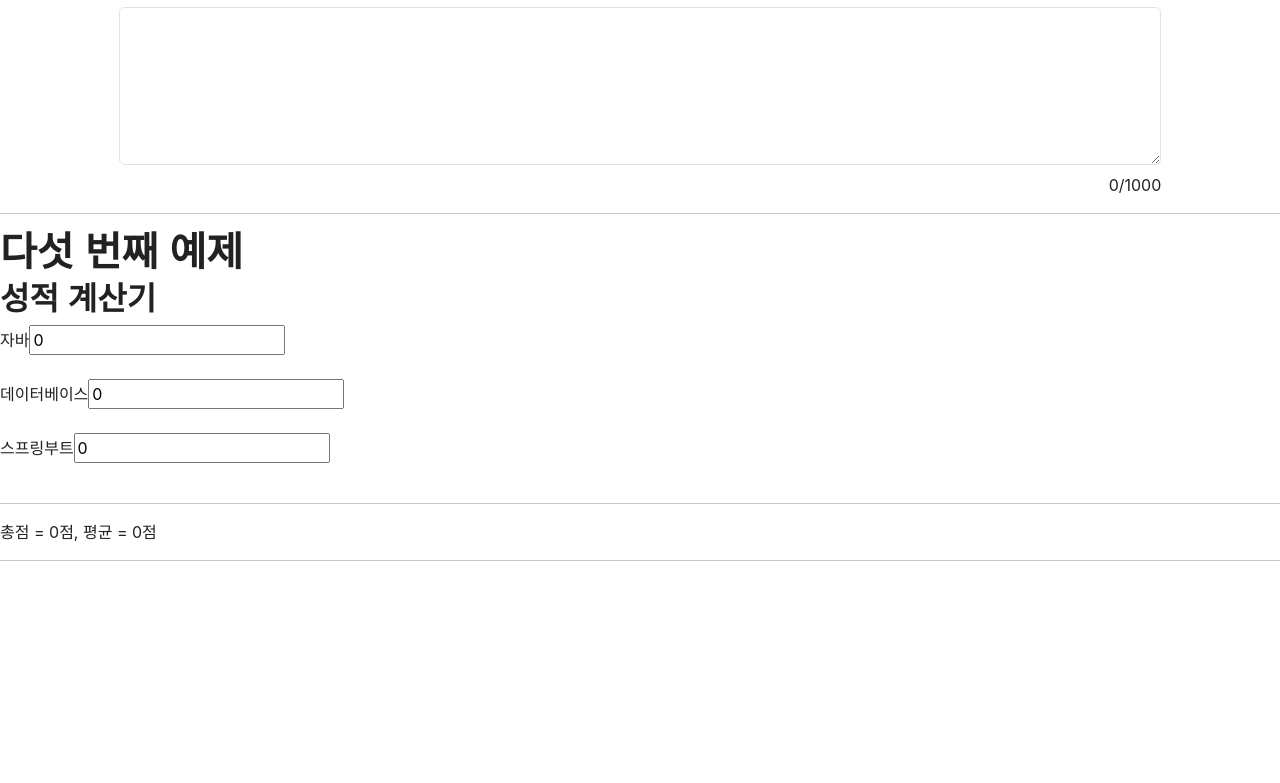
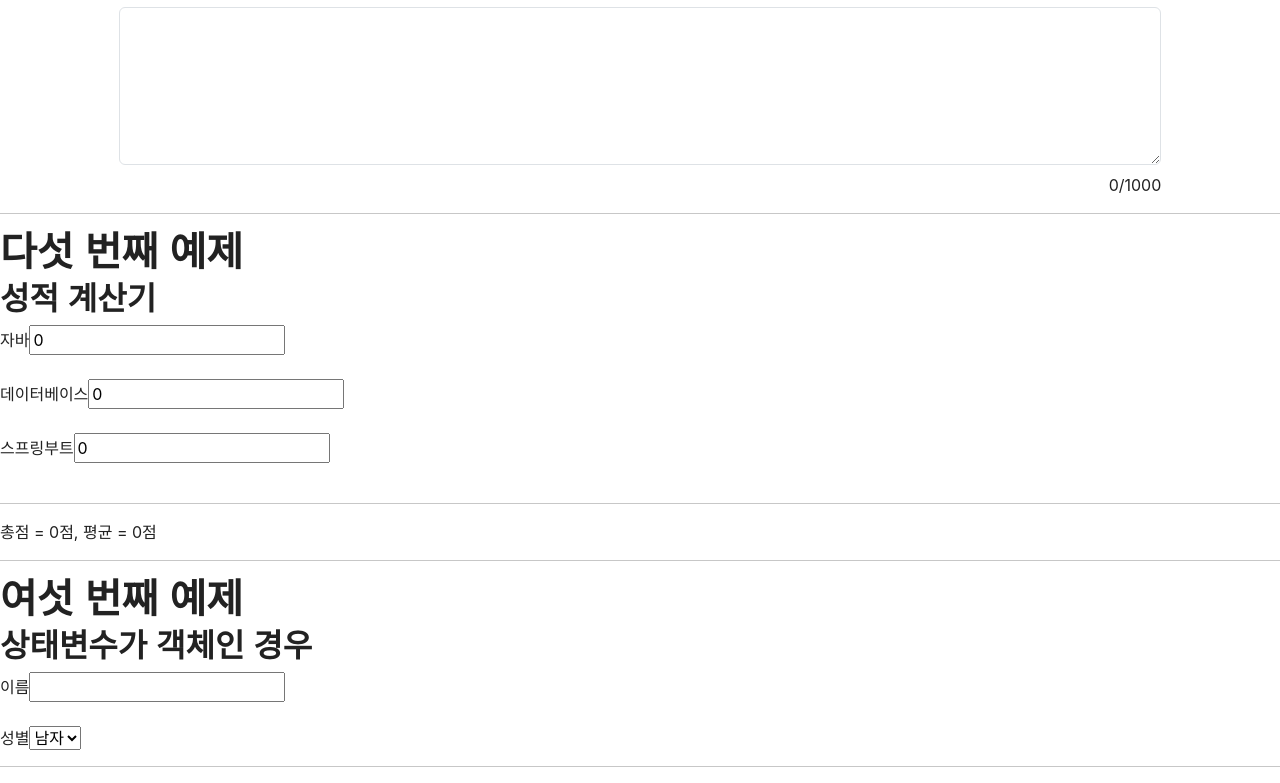
Before and after one commit to wijaemin/react-practice, a React (Create React App) app in the folder demo03/: page / in a window 1280 px wide. Shown: the part 837-1620 px from the top of the page. Before the commit the page ends 1414 px from the top, so only its background shows below. Built offline with nearby package versions, Linux system fonts and the light colour scheme; a web font is replaced by a local one.

Commit message:
객체 상태 변수

```diff
--- a/demo03/src/App.js
+++ b/demo03/src/App.js
@@ -3,6 +3,7 @@
 import Exam03 from "./components/Exam03";
 import Exam04 from "./components/Exam04";
 import Exam05 from "./components/Exam05";
+import Exam06 from "./components/Exam06";
 function App() {
   return (
     <>
@@ -18,6 +19,8 @@
       <hr/>
       <Exam05/>
       <hr/>
+      <Exam06/>
+      <hr/>
     </>
 
   );
--- /dev/null
+++ b/demo03/src/components/Exam06.js
@@ -0,0 +1,45 @@
+import { useState } from "react";
+
+const Exam06 = ()=>{
+    //각각의 상태를 분리하여 관리할 때
+    // const[alias,setAlias] = useState("");
+    // const[gender, setGender] =useState("남자");
+
+    //상태를 하나의 객체로 관리할 때
+    const [info, setInfo] =useState({
+        alias : "",
+        gender : "남자"
+    });
+
+    // function changeInfo(e){};
+    const changeInfo = e=>{
+        // console.log(e.target.name,e.target.value);
+
+        //info에서 이벤트가 발생한 태그명에 해당하는 필드만 입력값으로 바꾸고 나머진 그대로 둬라
+        //...info는 info의 나머지 항목을 의미(rest 연산)
+        //객체에 [] 표시를 쓰면 필드명을 변수로 지정할 수 있다
+
+        setInfo({
+            ...info,
+            [e.target.name] :e.target.value
+        });
+    };
+
+    return(
+        <>
+            <h1>여섯 번째 예제</h1>
+
+            <h2>상태변수가 객체인 경우</h2>
+
+            이름<input type="text" name="alias" value={info.alias} onChange={changeInfo}/><br/><br/>
+            성별
+            <select name="gender" value={info.gender} onChange={changeInfo}>
+                <option>남자</option>
+                <option>여자</option>
+            </select>
+
+        </>
+    );
+};
+
+export default Exam06;
```
